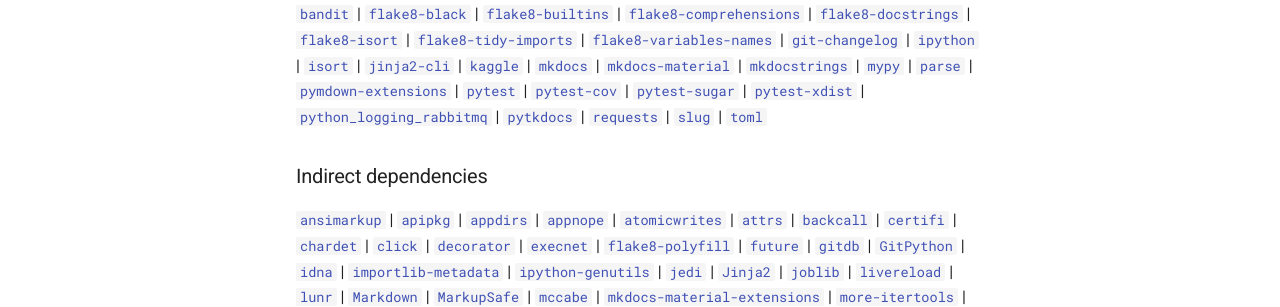
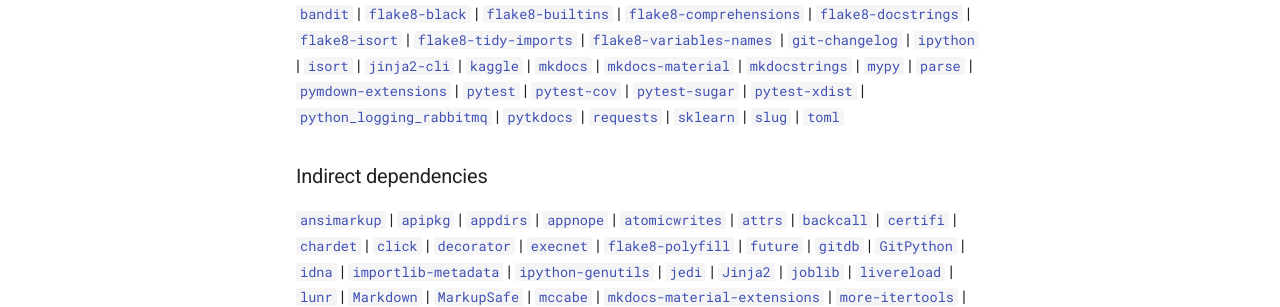
Before and after one commit to pennz/kaggle_runner, an MkDocs documentation site: the page built from docs/credits.md, in a window 1280 px wide and 922 px high. Shown: the part 349-656 px from the top of the window. Built offline with MkDocs 1.6.1 and Material for MkDocs 9.7.7, drawn with Linux system fonts in a browser that asks for light colours; comment, search, counter and statistics services are not loaded.

Commit message:
dep sklearn... run
Signed-off-by: Vincent Zhou <fireflysuccess@gmail.com>

```diff
--- a/docs/credits.md
+++ b/docs/credits.md
@@ -43,6 +43,7 @@
 [`python_logging_rabbitmq`]() |
 [`pytkdocs`](https://github.com/pawamoy/pytkdocs) |
 [`requests`](https://requests.readthedocs.io) |
+[`sklearn`](https://pypi.python.org/pypi/scikit-learn/) |
 [`slug`](http://www.zikzakmedia.com) |
 [`toml`](https://github.com/uiri/toml)
 
```
Also changed, not shown: 1 other file.
